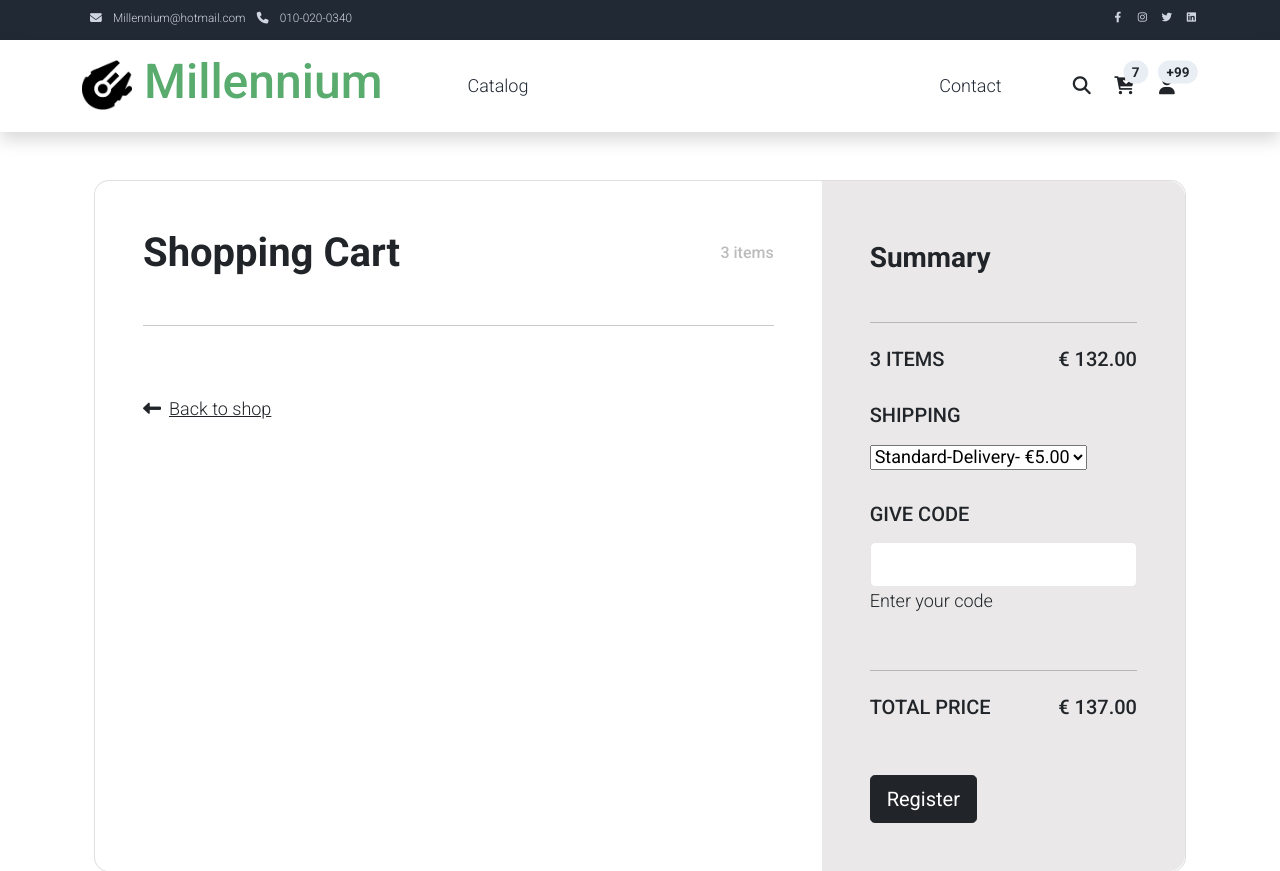
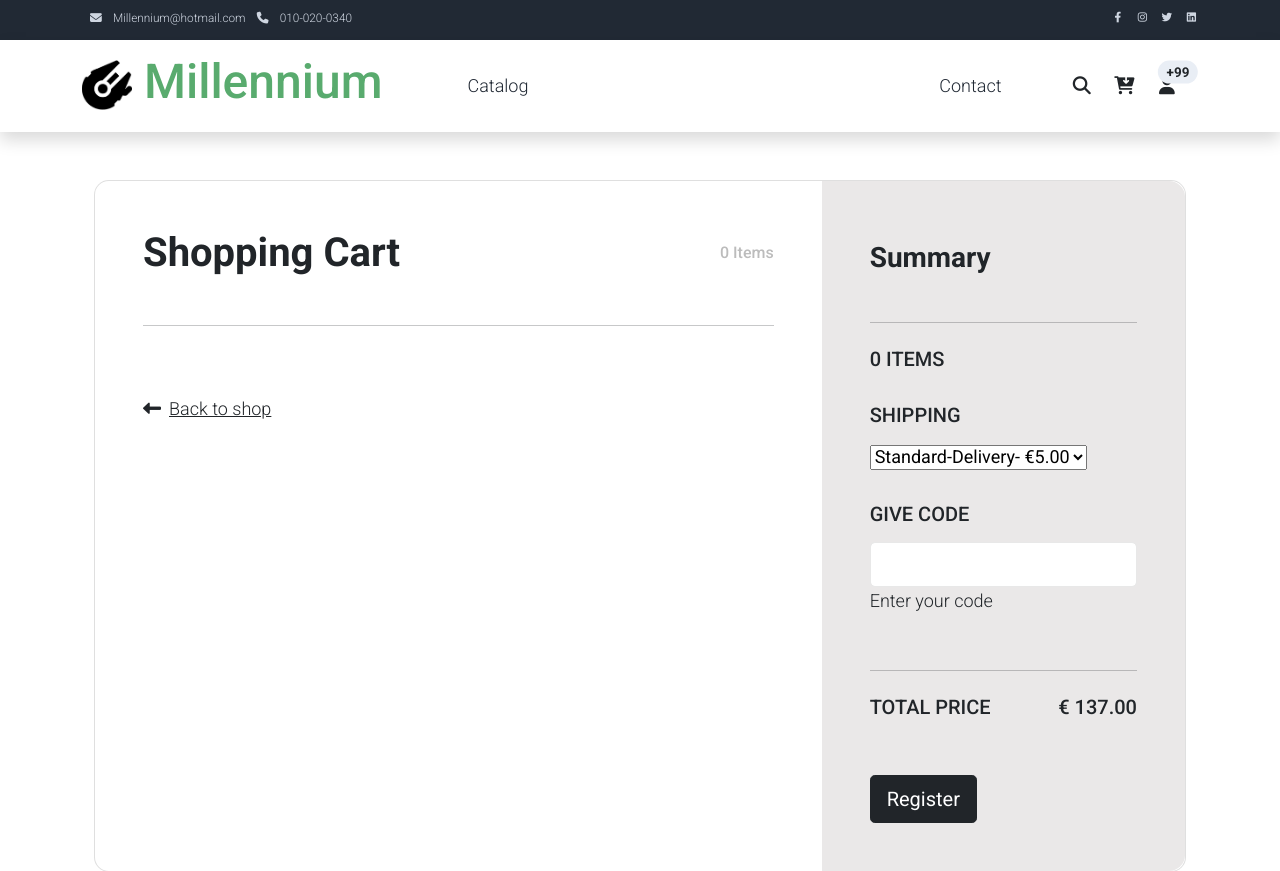
Before and after one commit to NadeauRaphael/Millenium, a Symfony app: template templates/Cart/cart.html.twig in a window 1280 px wide. Shown: the top 871 px of the page. Run offline with Twig, Linux system fonts and the light colour scheme; the template is opened without the code that fills it, so the values that code supplies are empty; some libraries are stand-ins or nearby versions.

Commit message:
Display data of one purchase, need to check if already exist and total price

```diff
--- a/src/Controller/MainPageController.php
+++ b/src/Controller/MainPageController.php
@@ -18,6 +18,7 @@
     {
         $this-> em = $doctrine -> getManager();
 
+
         $category = $request->query->get('category');
         $searchField = $request->request->get('search_field');
 
@@ -27,7 +28,7 @@
         return $this->render('Catalog/index.html.twig', [
             'products' => $products,
             'categories' => $categories
-        ]);
+            ]);
     }
     #[Route('/product/{idProduct}', name: 'product_modal')]
     public function infoProduct($idProduct, Request $request, ManagerRegistry $doctrine): Response
--- a/templates/Cart/cart.html.twig
+++ b/templates/Cart/cart.html.twig
@@ -11,32 +11,31 @@
 								<div class="p-5">
 									<div class="d-flex justify-content-between align-items-center mb-5">
 										<h1 class="fw-bold mb-0 text-black">Shopping Cart</h1>
-										<h6 class="mb-0 text-muted">3 items</h6>
+										<h6 class="mb-0 text-muted">{{cart.getPurchases() | length}} Items</h6>
 									</div>
 									<hr class="my-4">
 									{% for key, purchase in cart.getPurchases() %}
 
 										<div class="row mb-4 d-flex justify-content-between align-items-center">
 											<div class="col-md-2 col-lg-2 col-xl-2">
-												<img src="https://mdbcdn.b-cdn.net/img/Photos/new-templates/bootstrap-shopping-carts/img5.webp" class="img-fluid rounded-3" alt="Cotton T-shirt">
+												<img src="{{purchase.product.imgPath}}" class="img-fluid rounded-3" alt="Cotton T-shirt">
 											</div>
 											<div class="col-md-3 col-lg-3 col-xl-3">
-												<h6 class="text-muted">{{purchase.product.getName()}}</h6>
-												<h6 class="text-black mb-0">Cotton T-shirt</h6>
+												<h6 class="text-black mb-0">{{purchase.product.name}}</h6>
 											</div>
 											<div class="col-md-3 col-lg-3 col-xl-2 d-flex">
 												<button class="btn btn-link px-2" onclick="this.parentNode.querySelector('input[type=number]').stepDown()">
 													<i class="fas fa-minus"></i>
 												</button>
 
-												<input id="form1" min="0" name="quantity" value="1" type="number" class="form-control form-control-sm"/>
+												<input id="form1" min="0" name="quantity" value="{{purchase.quantity}}" type="number" class="form-control form-control-sm"/>
 
 												<button class="btn btn-link px-2" onclick="this.parentNode.querySelector('input[type=number]').stepUp()">
 													<i class="fas fa-plus"></i>
 												</button>
 											</div>
 											<div class="col-md-3 col-lg-2 col-xl-2 offset-lg-1">
-												<h6 class="mb-0">€ 44.00</h6>
+												<h6 class="mb-0">{{purchase.price * purchase.quantity}} $</h6>
 											</div>
 											<div class="col-md-1 col-lg-1 col-xl-1 text-end">
 												<a href="#!" class="text-muted">
@@ -62,8 +61,8 @@
 									<hr class="my-4">
 
 									<div class="d-flex justify-content-between mb-4">
-										<h5 class="text-uppercase">3 items</h5>
-										<h5>€ 132.00</h5>
+										<h5 class="text-uppercase">{{cart.getPurchases() | length}} items</h5>
+										<h5></h5>
 									</div>
 
 									<h5 class="text-uppercase mb-3">Shipping</h5>
--- a/templates/core/header.html.twig
+++ b/templates/core/header.html.twig
@@ -37,7 +37,7 @@
 				</a>
 				<a class="nav-icon position-relative text-decoration-none" href="{{path('app_cart',{}) }}">
 					<i class="fa fa-fw fa-cart-arrow-down text-dark mr-1"></i>
-					<span class="position-absolute top-0 left-100 translate-middle badge rounded-pill bg-light text-dark">7</span>
+					<span class="position-absolute top-0 left-100 translate-middle badge rounded-pill bg-light text-dark"></span>
 				</a>
 				<a class="nav-icon position-relative text-decoration-none" href="#">
 					<i class="fa fa-fw fa-user text-dark mr-3"></i>
```
Also changed, not shown: src/Controller/CartController.php (+9 -3 lines).
